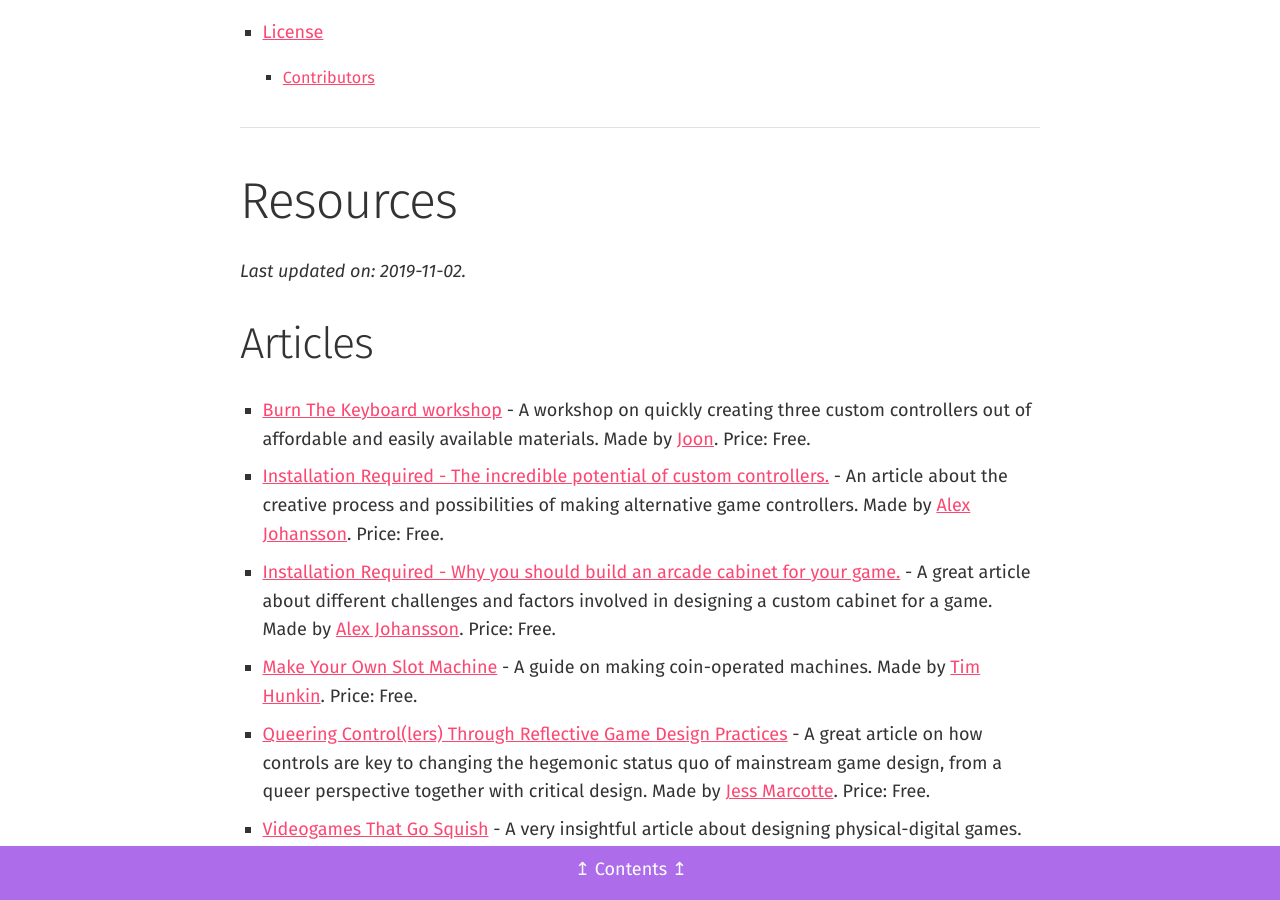
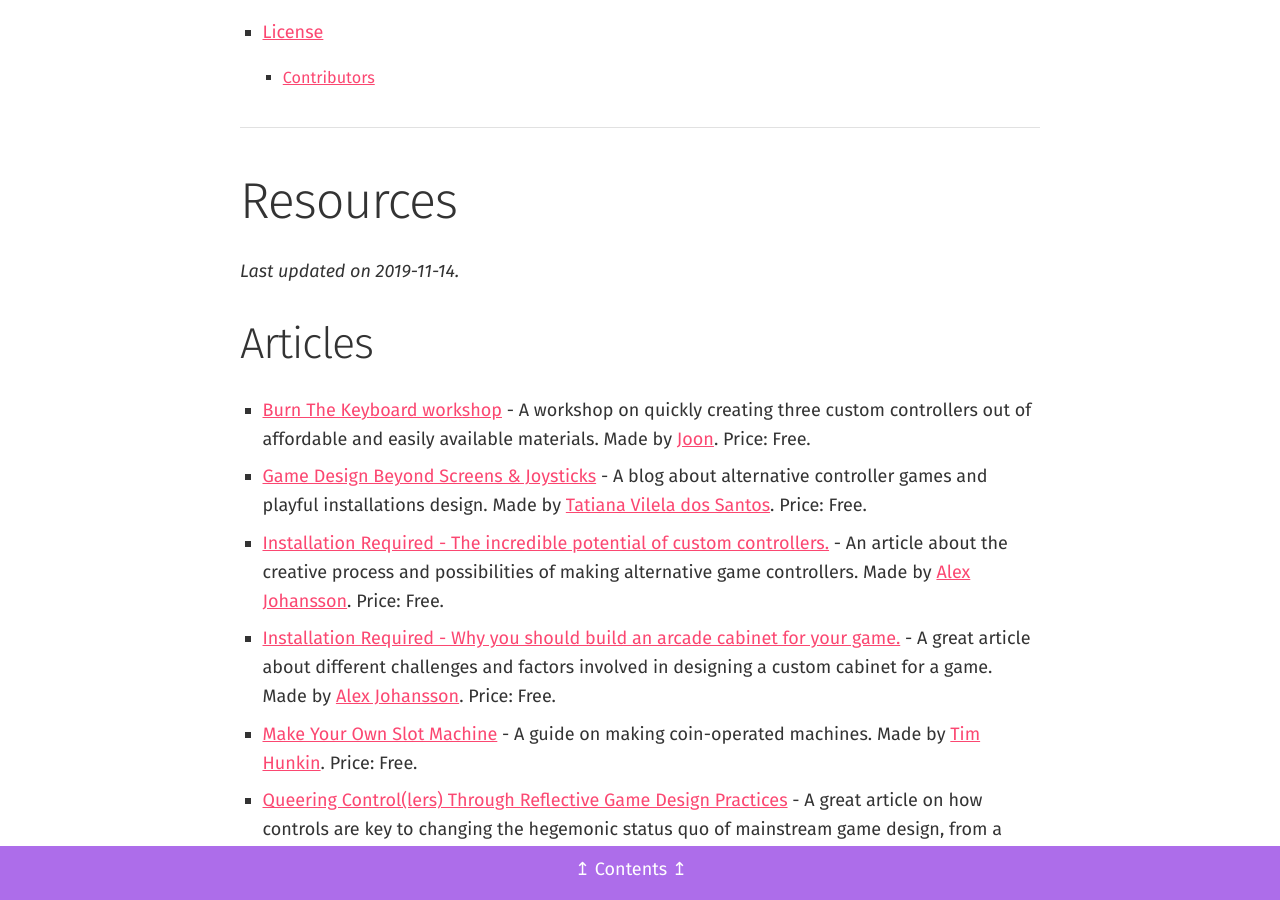
Before and after one commit to enricllagostera/altctrls-info, a Jekyll site: the page built from docs/index.md, in a window 1280 px wide and 900 px high, scrolled down 1570 px. Built offline with Jekyll 4.4.1, drawn with Linux system fonts in a browser that asks for light colours; some web fonts are replaced; some of the changed text lies outside the part shown.

Commit message:
Forgot to add resources.

```diff
--- a/docs/index.md
+++ b/docs/index.md
@@ -39,11 +39,12 @@ Feel free to browse for topics that pick your interest! You can also search the
 
 ## Resources
 
-_Last updated on: 2019-11-02._
+_Last updated on 2019-11-14._
 
 ### Articles
 
 - [Burn The Keyboard workshop](https://joon.be/portfolio/burn-the-keyboard/) - A workshop on quickly creating three custom controllers out of affordable and easily available materials. Made by [Joon](https://joon.be/). Price: Free.
+- [Game Design Beyond Screens & Joysticks](https://www.gamasutra.com/blogs/TatianaVileladosSantos/20180517/315831/ALT_CTRL_Game_Design_Beyond_Screens__Joysticks__Introduction_15.php) - A blog about alternative controller games and playful installations design. Made by [Tatiana Vilela dos Santos](http://mechbird.fr). Price: Free.
 - [Installation Required - The incredible potential of custom controllers.](https://gamejolt.com/@AlexVsCoding/post/installation-required-the-incredible-potential-of-custom-controll-neswxgaq) - An article about the creative process and possibilities of making alternative game controllers. Made by [Alex Johansson](https://alexvscoding.itch.io/). Price: Free.
 - [Installation Required - Why you should build an arcade cabinet for your game.](https://gamasutra.com/blogs/AlexJohansson/20141230/233317/Installation_Required__Why_you_should_build_an_arcade_cabinet_for_your_game.php) - A great article about different challenges and factors involved in designing a custom cabinet for a game. Made by [Alex Johansson](https://alexvscoding.itch.io/). Price: Free.
 - [Make Your Own Slot Machine](http://www.underthepier.com/01_howtocoinmech.htm) - A guide on making coin-operated machines. Made by [Tim Hunkin](http://www.underthepier.com/index.htm). Price: Free.
@@ -85,6 +86,7 @@ If you are making a game using some specific game engines, you might be able to
 
 Here you can find general use applications and standalone software that can be useful we making, testing or planning your alternative controller project.
 
+- [Enjoy2](https://github.com/fyhuang/enjoy2/) - A small OSX program to map controller inputs to keyboard and mouse events. Made by [Yifeng Huang](http://nongraphical.com/). License: MIT. Price: Free.
 - [JoyToKey](https://joytokey.net/en/) - A desktop software that converts inputs from gamepads and joysticks to keyboard and mouse. Made by [JTKSoft](https://jtksoft.net/ja/). License: Shareware. Price: Free trial and 7 USD for continued use.
 - [Sensors2OSC](https://sensors2.org/osc/) - An Android application that sends data from the phones' sensors to any device via WiFi and OSC messages. Made by [SensorApps](https://github.com/SensorApps). License: [Available here](https://sensors2.org/osc/#license). Price: Free.
 - [HTML5 Gamepad Tester](https://html5gamepad.com/) - A web page that displays gamepad information in compatible browsers. Helpful when creating custom gamepads or debugging. . Made by [Ben Wiklund](https://github.com/bwiklund). Price: Free.
```
